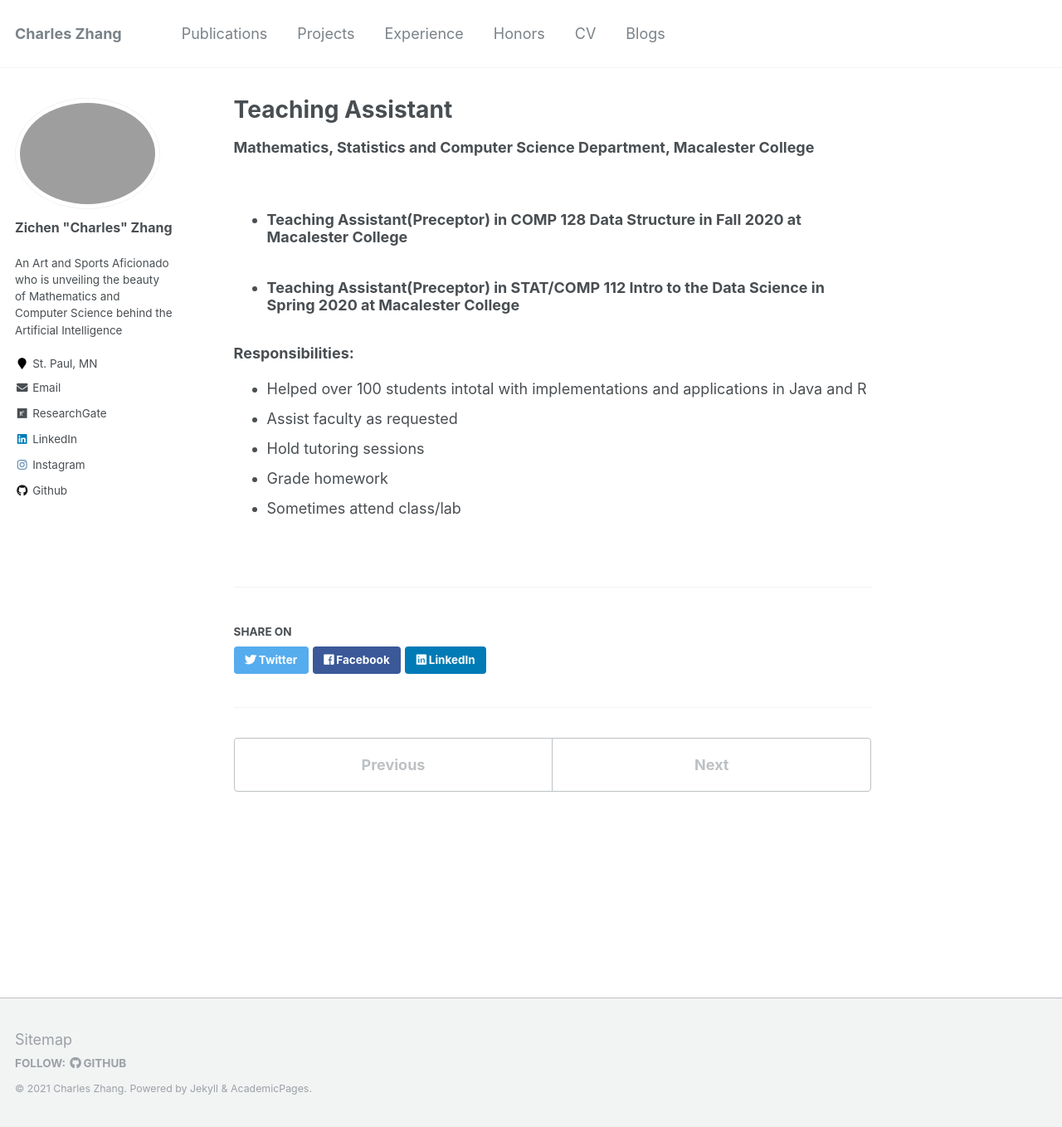
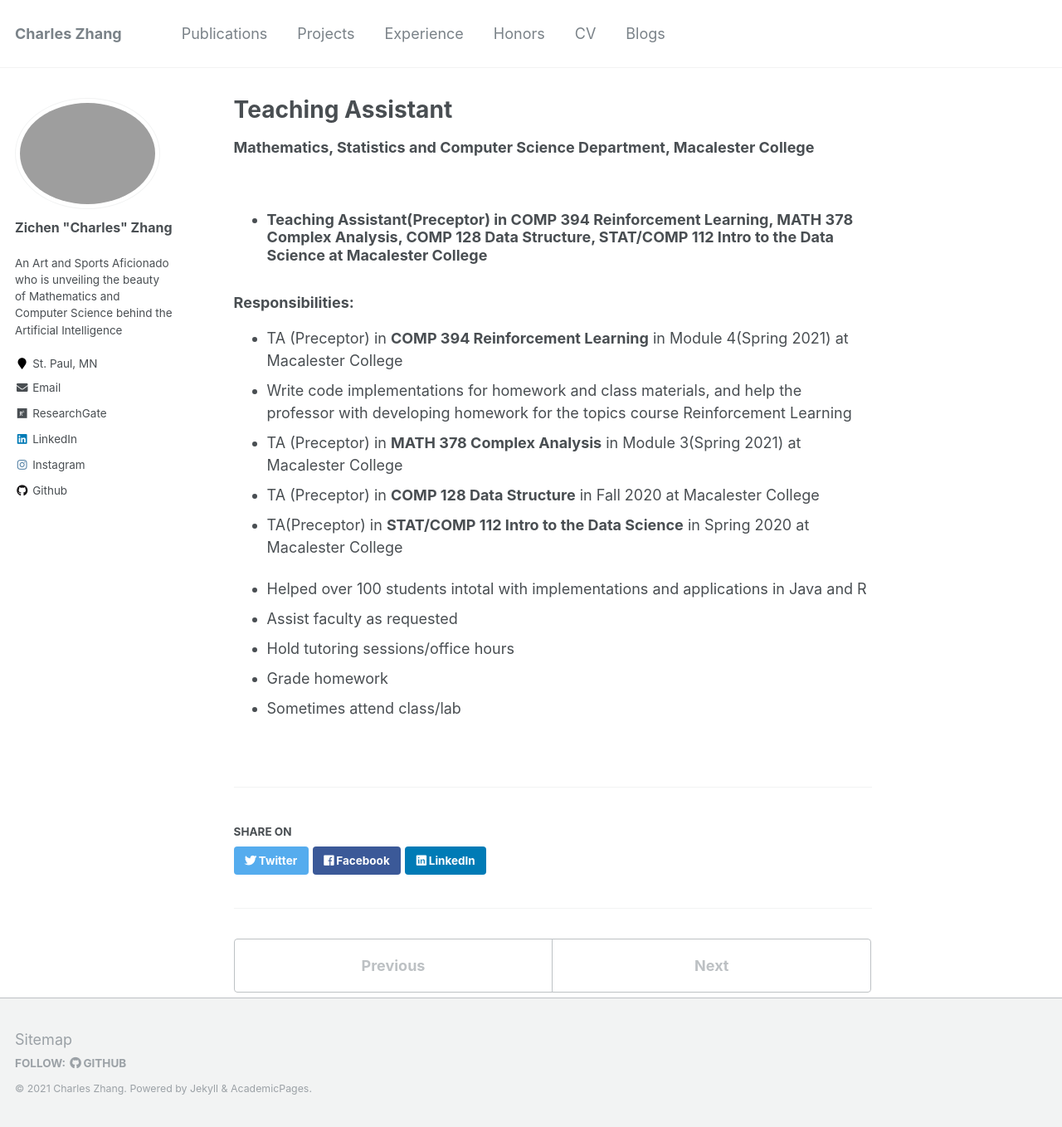
Before and after one commit to zcczhang/zcczhang.github.io, a Jekyll site: the page built from _experience/TA.md, in a window 1280 px wide and 1358 px high. Shown: the whole window at 83% size. Built offline with Jekyll 4.4.1, drawn with Linux system fonts in a browser that asks for light colours.

Commit message:
Update TA.md

```diff
--- a/_experience/TA.md
+++ b/_experience/TA.md
@@ -7,14 +7,20 @@ location: "St. Paul, MN"
 term: "Spring 2020 - PRESENT "
 date: "2020-01-01"
 ---
-- ### Teaching Assistant(Preceptor) in **COMP 128 Data Structure** in Fall 2020 at Macalester College
-- ### Teaching Assistant(Preceptor) in **STAT/COMP 112 Intro to the Data Science** in Spring 2020 at Macalester College
+- ### Teaching Assistant(Preceptor) in **COMP 394 Reinforcement Learning**, **MATH 378 Complex Analysis**, **COMP 128 Data Structure**, **STAT/COMP 112 Intro to the Data Science** at Macalester College
 
 
 
 ### Responsibilities:
+
+- TA (Preceptor) in **COMP 394 Reinforcement Learning** in Module 4(Spring 2021) at Macalester College
+- Write code implementations for homework and class materials, and help the professor with developing homework for the topics course Reinforcement Learning
+- TA (Preceptor) in **MATH 378 Complex Analysis** in Module 3(Spring 2021) at Macalester College
+- TA (Preceptor) in **COMP 128 Data Structure** in Fall 2020 at Macalester College
+- TA(Preceptor) in **STAT/COMP 112 Intro to the Data Science** in Spring 2020 at Macalester College
+
 - Helped over 100 students intotal with implementations and applications in Java and R
 - Assist faculty as requested
-- Hold tutoring sessions
+- Hold tutoring sessions/office hours
 - Grade homework
 - Sometimes attend class/lab
```
